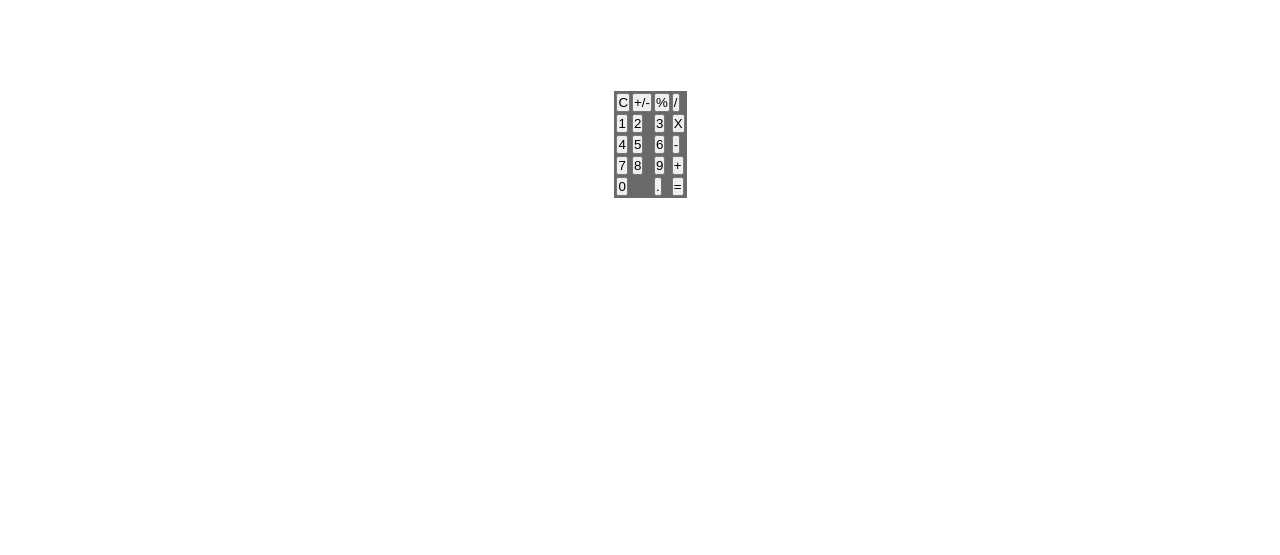
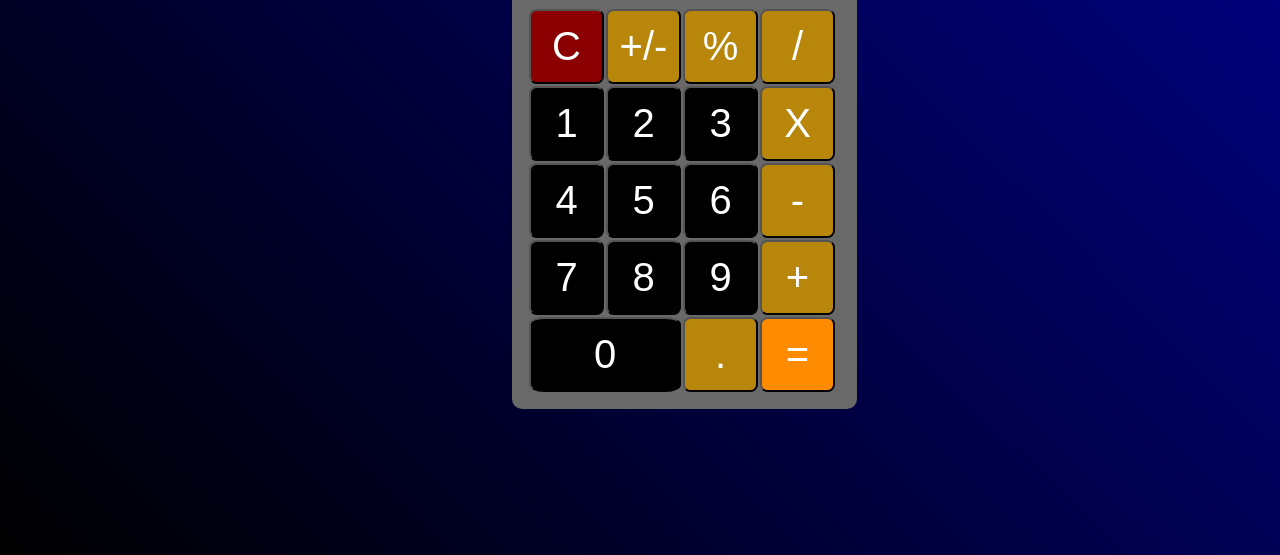
Before and after one commit to ricardosb25/CalculadoraOnline, a plain HTML site: page index.html in a window 1280 px wide. Shown: the part 245-800 px from the top of the page. Drawn offline with Linux system fonts and the light colour scheme.

Commit message:
Update index.html

```diff
--- a/index.html
+++ b/index.html
@@ -10,18 +10,66 @@
                 margin: 0;
                 padding: 0;
             }
-            .background{
-                background-image: linear-gradient(45deg,black,aqua);
-                height: 100%;
+            .Background{
+                background-image: linear-gradient(45deg,black, darkblue);
+                height: 100vh;
                 color: white;
                 font-family: 'Courier New', Courier, monospace;
+                text-align: center;
             }
             .calculadora{
                 position: absolute;
                 background-color: dimgrey;
-                top: 42%;
-                left: 48%;
+                top: 15%;
+                left: 40%;
+                border-radius: 10px;
+                padding: 15px;
+                color: white;
+                text-align: center;
+                box-shadow: 100px;
             }
+            .button{
+                background-color: black;
+                color: white;
+                width: 75px;
+                height: 75px;
+                font-size: 40px;
+                cursor: pointer;
+                border-radius: 10%;
+            }
+            .button:hover{
+                background-color: dimgray;
+            }
+            #resultado{
+                background-color: gainsboro;
+                width: 275px;
+                height: 40px;
+                color: black;
+                border-radius: 15px;
+                padding: 10px;
+                margin: 10px;
+                font-size: 30px;
+                text-align: right;
+            }
+            #C{
+                background-color: darkred;
+            }
+            #C:hover{
+                background-color: red;
+            }
+            #Op{
+                background-color: darkgoldenrod;
+            }
+            #Op:hover{
+                background-color: goldenrod;
+            }
+            #Ig{
+                background-color: darkorange;
+            }
+            #Ig:hover{
+                background-color: orange;
+            }
+
         </style>
     </head>
     <body>
@@ -29,36 +77,37 @@
             <h1>Calculadora Web</h1>
         </div>
         <div class="calculadora">
-            <p id="resultado"></p>
+            <h1>Calculadora</h1>
+            <p id="resultado">resultado</p>
             <table>
                 <tr>
-                    <td><button>C</button></td>
-                    <td><button>+/-</button></td>
-                    <td><button>%</button></td>
-                    <td><button>/</button></td>
+                    <td><button class="button" id="C">C</button></td>
+                    <td><button class="button" id="Op">+/-</button></td>
+                    <td><button class="button" id="Op">%</button></td>
+                    <td><button class="button" id="Op">/</button></td>
                 </tr>
                 <tr>
-                    <td><button>1</button></td>
-                    <td><button>2</button></td>
-                    <td><button>3</button></td>
-                    <td><button>X</button></td>
+                    <td><button class="button">1</button></td>
+                    <td><button class="button">2</button></td>
+                    <td><button class="button">3</button></td>
+                    <td><button class="button" id="Op">X</button></td>
                 </tr>
                 <tr>
-                    <td><button>4</button></td>
-                    <td><button>5</button></td>
-                    <td><button>6</button></td>
-                    <td><button>-</button></td>
+                    <td><button class="button">4</button></td>
+                    <td><button class="button">5</button></td>
+                    <td><button class="button">6</button></td>
+                    <td><button class="button" id="Op">-</button></td>
                 </tr>
                 <tr>
-                    <td><button>7</button></td>
-                    <td><button>8</button></td>
-                    <td><button>9</button></td>
-                    <td><button>+</button></td>
+                    <td><button class="button">7</button></td>
+                    <td><button class="button">8</button></td>
+                    <td><button class="button">9</button></td>
+                    <td><button class="button" id="Op">+</button></td>
                 </tr>
                 <tr>
-                    <td colspan="2"><button>0</button></td>
-                    <td><button>.</button></td>
-                    <td><button>=</button></td>
+                    <td colspan="2"><button class="button" style="width: 152px;">0</button></td>
+                    <td><button class="button" id="Op">.</button></td>
+                    <td><button class="button" id="Ig">=</button></td>
                 </tr>
             </table>
         </div>
```
